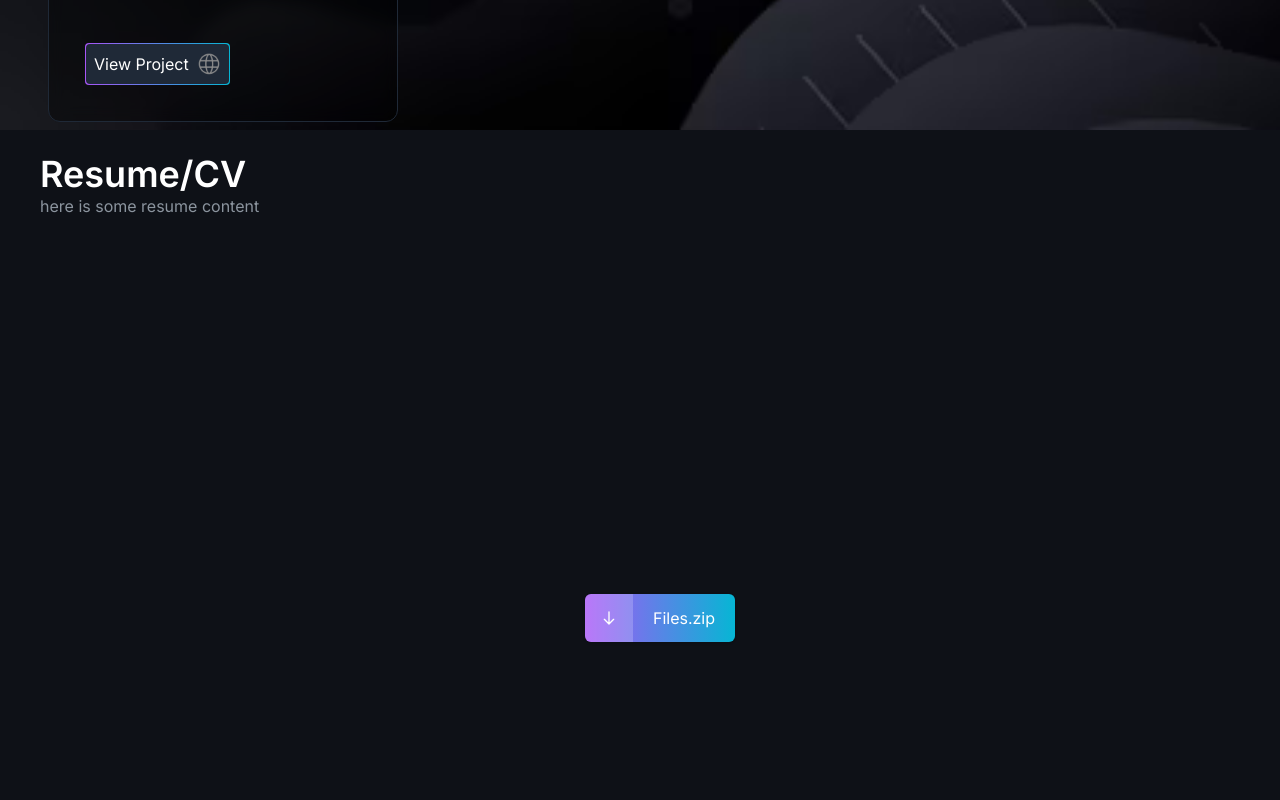
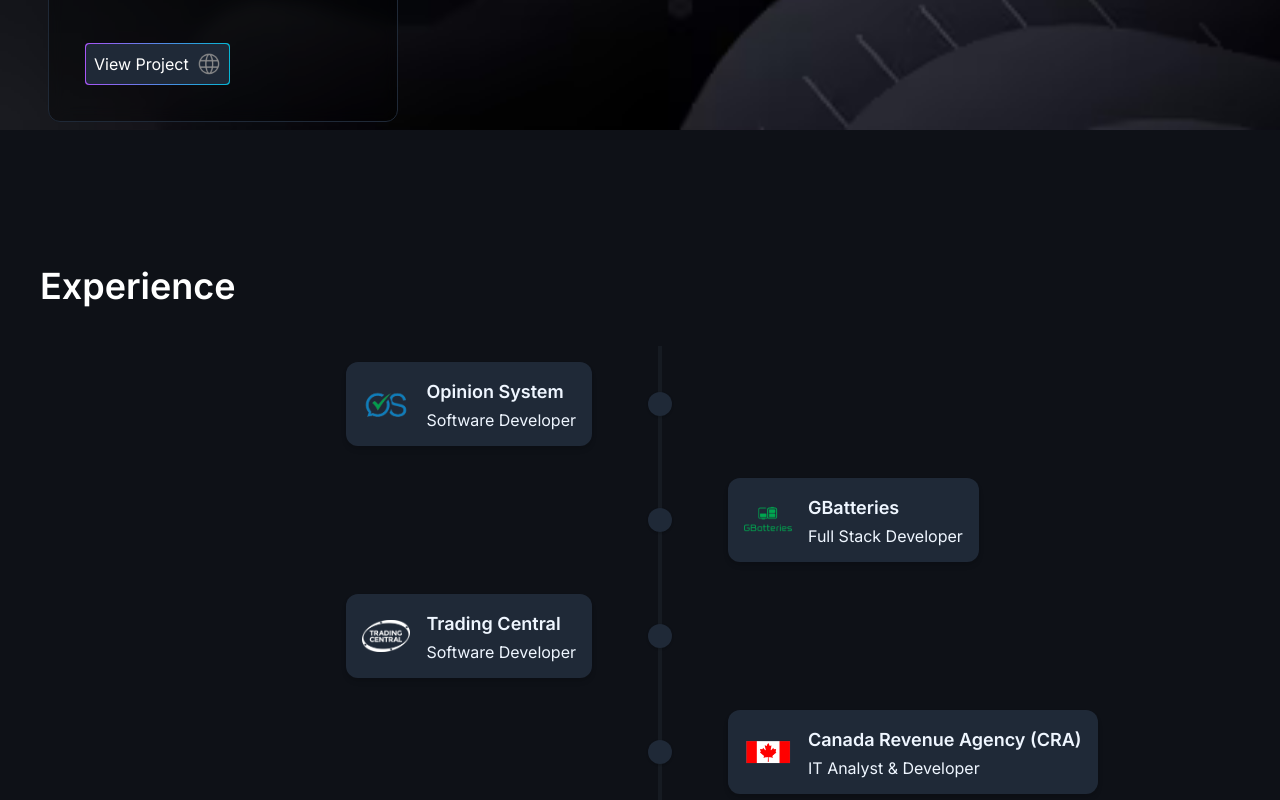
Before and after one commit to TheLinc/personal-website, a Next.js app: page / in a window 1280 px wide. Shown: the part 3280-4080 px from the top of the page. Built offline with nearby package versions, Linux system fonts and the light colour scheme.

Commit message:
updated scroll bar styling

```diff
--- a/app/globals.css
+++ b/app/globals.css
@@ -4,7 +4,28 @@
 
 @import url('https://fonts.googleapis.com/css2?family=Patua+One&display=swap');
 
-/* Reset some basic elements */
+/* width */
+::-webkit-scrollbar {
+    width: 10px;
+}
+
+/* Track */
+::-webkit-scrollbar-track {
+    background: #888;
+    border-radius: 5px;
+}
+
+/* Handle */
+::-webkit-scrollbar-thumb {
+    @apply bg-gray-800;
+    border-radius: 5px;
+}
+
+/* Handle on hover */
+::-webkit-scrollbar-thumb:hover {
+    background: #555;
+}
+
 body {
     @apply bg-[#0E1117] text-white m-0;
 }
--- a/app/page.tsx
+++ b/app/page.tsx
@@ -390,7 +390,7 @@
                             </div>
                         </div>
                     </section>
-                    <section className='pl-2 pt-6 md:pl-10'>
+                    <section className='pl-2 pt-6 md:pl-10 hidden'>
                         <div className='section-header'>
                             Resume/CV
                         </div>
@@ -461,7 +461,7 @@
                             <div className='p-2 inline-flex flex-col sm:flex-row items-center'>
                                 <div className="wrapper p-4 bg-gray-800 rounded-full w-full max-w-[500px]">
                                     <div className="wrapper__links">
-                                        <a className="social-link social-link--dribbble" id="dribbble">
+                                        <a className="social-link social-link--dribbble" id="dribbble" href="mailto:lincolnlaylor@gmail.com">
                                             <svg className="social-svg" viewBox="0 0 600 600" xmlns="http://www.w3.org/2000/svg">
                                                 <title>
                                                     Mail
@@ -473,7 +473,7 @@
                                                 </g>
                                             </svg>
                                         </a>
-                                        <a className="social-link social-link--github" id="github" href="https://github.com/TheLinc">
+                                        <a className="social-link social-link--github" id="github" href="https://github.com/TheLinc" target="_blank">
                                             <svg className="social-svg" viewBox="0 0 600 600" xmlns="http://www.w3.org/2000/svg">
                                                 <title>
                                                     github
@@ -491,7 +491,7 @@
                                                 </g>
                                             </svg>
                                         </a>
-                                        <a className="social-link social-link--linkedin" id="linkedin" href="https://www.linkedin.com/in/lincolnlaylor/">
+                                        <a className="social-link social-link--linkedin" id="linkedin" href="https://www.linkedin.com/in/lincolnlaylor/" target="_blank">
                                             <svg className="social-svg" viewBox="0 0 600 600" xmlns="http://www.w3.org/2000/svg">
                                                 <title>
                                                     linkedin
```
